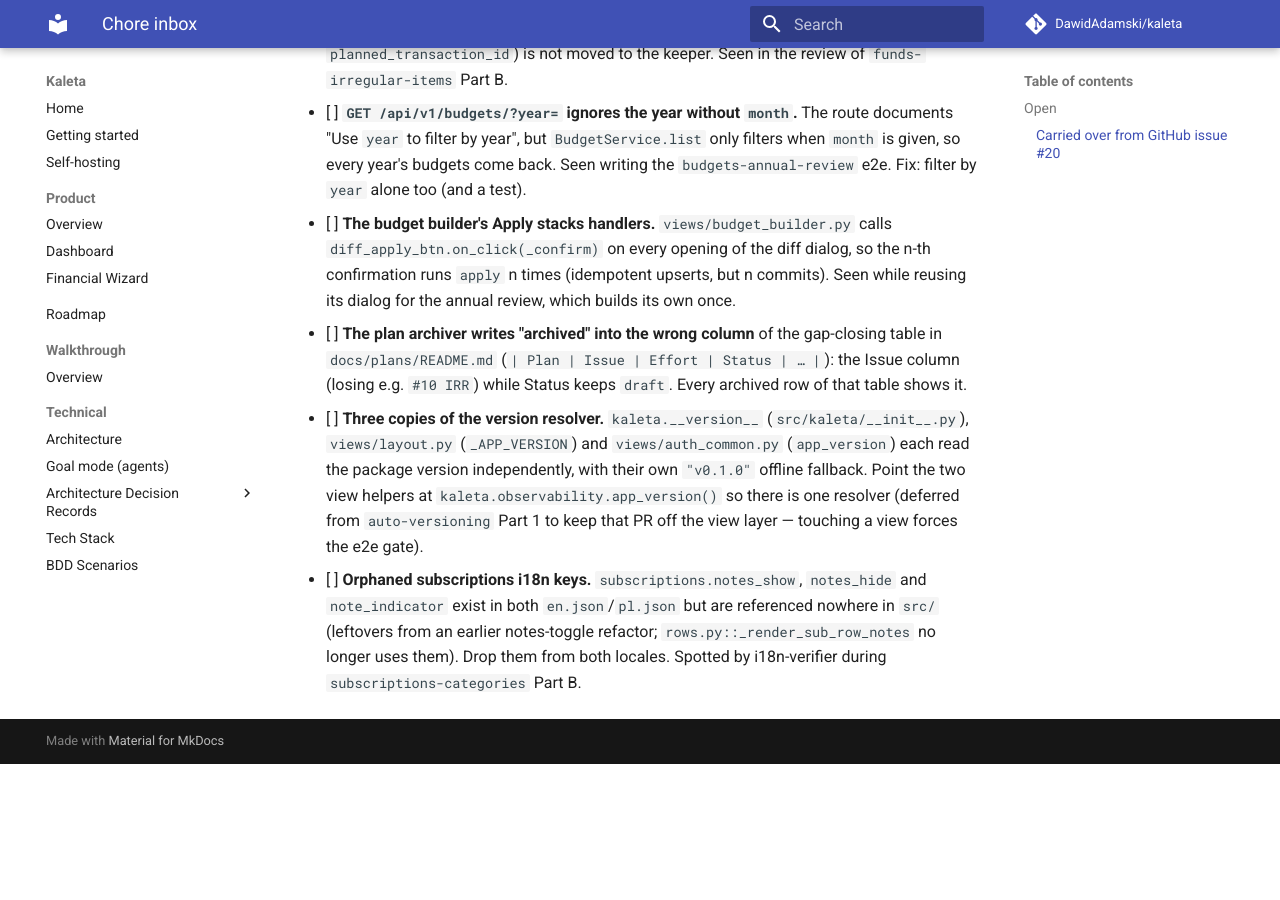
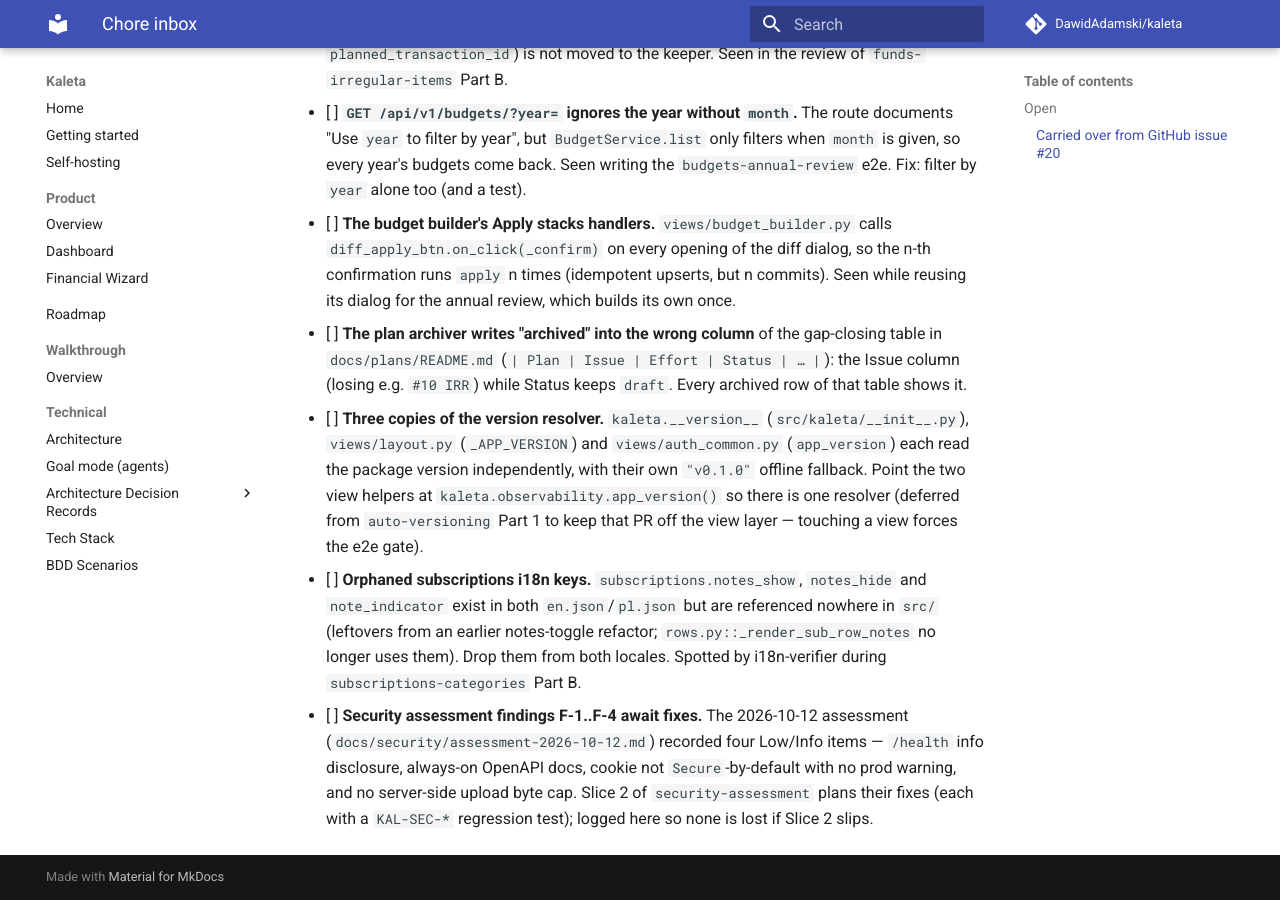
Before and after one commit to DawidAdamski/kaleta, an MkDocs documentation site: the page built from docs/plans/chores.md, in a window 1280 px wide and 900 px high, scrolled down 9205 px. Built offline with MkDocs 1.6.1 and Material for MkDocs 9.7.7, drawn with Linux system fonts in a browser that asks for light colours; comment, search, counter and statistics services are not loaded; before the commit the page ends 9969 px from its top, so only the background shows below that.

Commit message:
docs(security): review nits — grep note on F-3, chores entry for findings
Address reviewer follow-ups (doc-text only):
- F-3: note the "no prod warning" claim was verified by grep.
- chores.md: a one-line entry so F-1..F-4 are not lost if Slice 2 slips.

Co-Authored-By: Claude Opus 4.8 <noreply@anthropic.com>

```diff
--- a/docs/plans/chores.md
+++ b/docs/plans/chores.md
@@ -453,3 +453,10 @@ check it still reproduces before acting on it.
       referenced nowhere in `src/` (leftovers from an earlier notes-toggle refactor;
       `rows.py::_render_sub_row_notes` no longer uses them). Drop them from both
       locales. Spotted by i18n-verifier during `subscriptions-categories` Part B.
+- [ ] **Security assessment findings F-1..F-4 await fixes.** The 2026-10-12
+      assessment (`docs/security/assessment-2026-10-12.md`) recorded four
+      Low/Info items — `/health` info disclosure, always-on OpenAPI docs,
+      cookie not `Secure`-by-default with no prod warning, and no server-side
+      upload byte cap. Slice 2 of `security-assessment` plans their fixes
+      (each with a `KAL-SEC-*` regression test); logged here so none is lost
+      if Slice 2 slips.
```
Also changed, not shown: docs/security/assessment-2026-10-12.md (+2 -1 lines).
